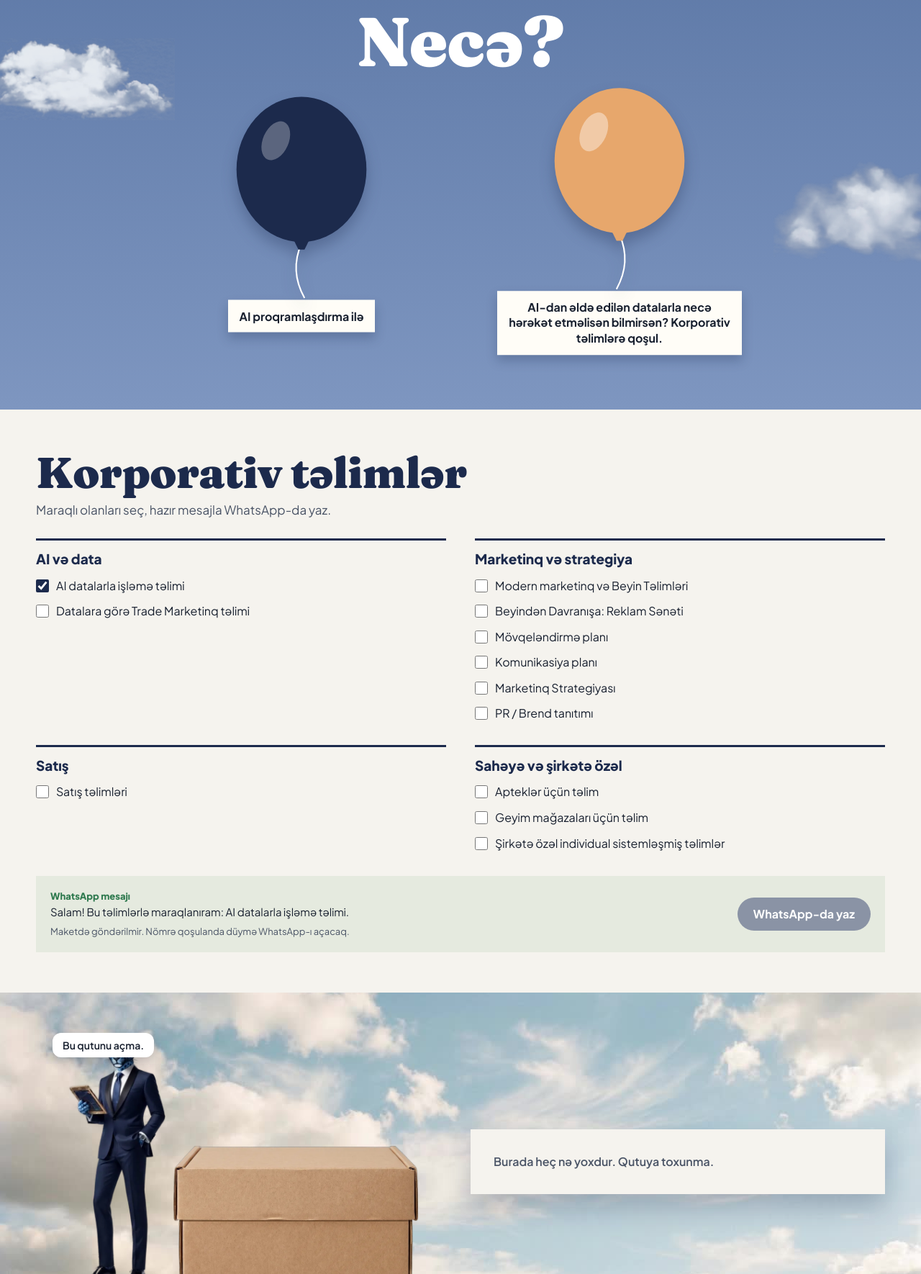
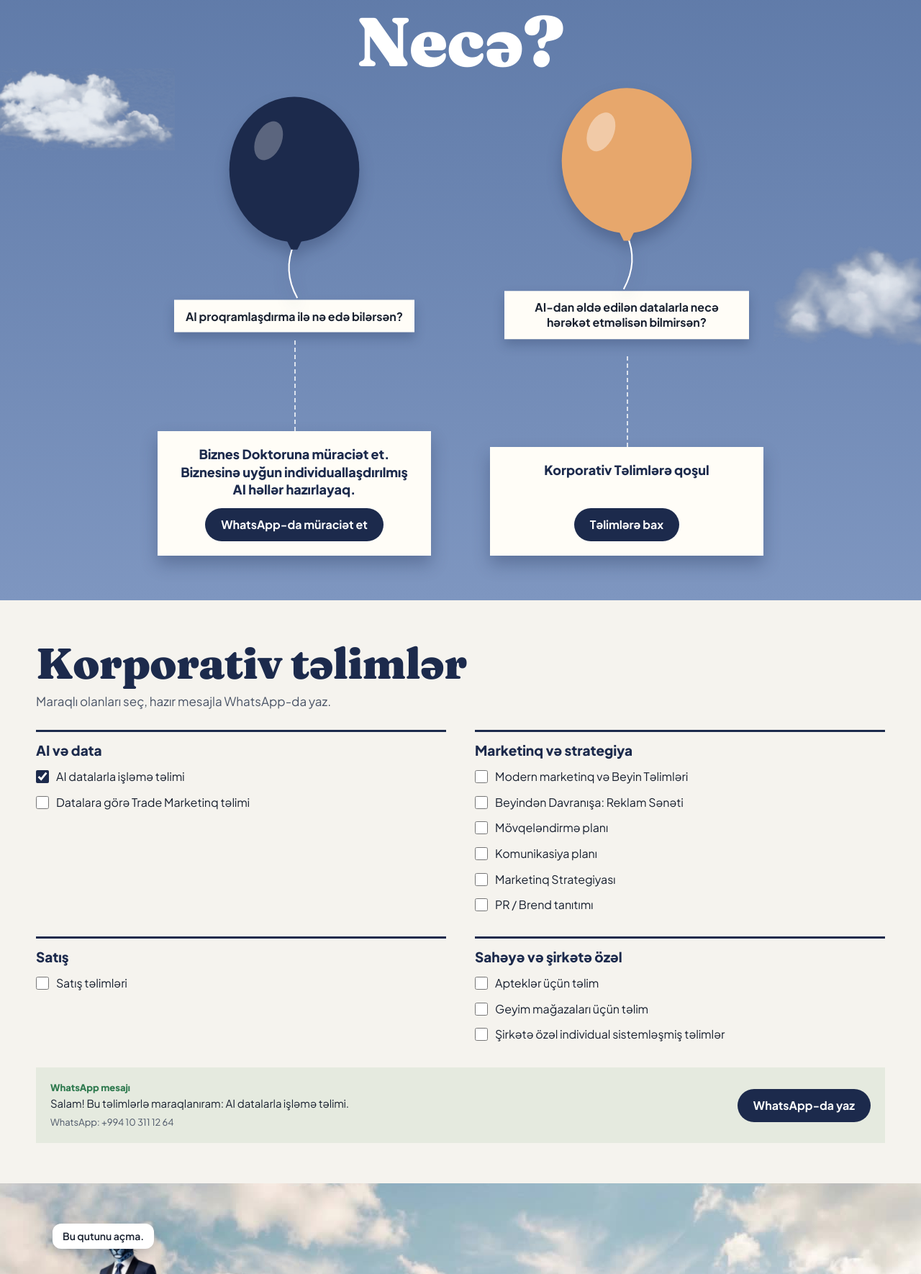
Before and after one commit to rashadoni/biznes-doktoru-maket, a plain HTML site: page index.html in a window 1280 px wide. Shown: the part 3440-5210 px from the top of the page at 72% size. Drawn offline with Linux system fonts and the light colour scheme.

Commit message:
Макет: услуги, шары и WhatsApp по ответу заказчика
Co-Authored-By: Claude Opus 5.5 <noreply@anthropic.com>

```diff
--- a/index.html
+++ b/index.html
@@ -239,15 +239,20 @@ table.price { width: 100%; border-collapse: collapse; background: #fff; font-siz
 /* balloons */
 .nece { position: relative; overflow: hidden; background: linear-gradient(180deg, var(--sky-deep), var(--sky)); padding-block: 54px 62px; color: #fff; }
 .nece h2 { color: #fff; text-align: center; font-size: clamp(46px, 8vw, 96px); }
-.ballons { position: relative; z-index: 2; display: grid; grid-template-columns: repeat(2, minmax(0, 1fr)); gap: 24px; max-width: 860px; margin: 26px auto 0; }
+.ballons { position: relative; z-index: 2; display: grid; grid-template-columns: repeat(2, minmax(0, 1fr)); gap: 24px; max-width: 900px; margin: 26px auto 0; }
+.bcol { --gap: clamp(76px, 17vh, 150px); min-width: 0; display: flex; flex-direction: column; align-items: center; }
+.answer { position: relative; margin-top: var(--gap); width: 100%; max-width: 380px; flex: 1; display: flex; flex-direction: column; align-items: center; justify-content: space-between; gap: 14px; padding: 20px; text-align: center; color: var(--ink); background: #fffdf7; box-shadow: 0 12px 22px rgba(25,40,75,.3); scroll-margin-top: calc(var(--bar) + 150px); transition: opacity .6s, transform .6s; }
+.answer::before { content: ""; position: absolute; left: 50%; bottom: 100%; height: calc(var(--gap) - 10px); border-left: 2px dashed rgba(255,255,255,.75); }
+.answer.wait { opacity: 0; transform: translateY(28px); }
+.answer p { font-size: 18px; line-height: 1.35; font-weight: 800; color: var(--navy); text-wrap: balance; }
 .ballon { display: flex; flex-direction: column; align-items: center; text-decoration: none; color: var(--ink); animation: float 6s ease-in-out infinite; }
-.ballon:nth-child(2) { animation-delay: -2.6s; }
+.bcol:nth-child(2) .ballon { animation-delay: -2.6s; }
 @keyframes float { 50% { translate: 0 -14px; } }
 .ballon svg { width: clamp(130px, 19vw, 210px); height: auto; filter: drop-shadow(0 12px 10px rgba(25,40,75,.3)); transition: transform .25s; }
 .ballon:hover svg { transform: scale(1.05); }
 .ballon span { background: #fffdf7; padding: 12px 16px; font-weight: 700; line-height: 1.35; text-align: center; max-width: 340px; box-shadow: 0 8px 14px rgba(25,40,75,.25); }
 .nece img { position: absolute; pointer-events: none; opacity: .9; }
-@media (max-width: 560px) { .ballon span { font-size: 14px; padding: 10px; } }
+@media (max-width: 620px) { .ballons { grid-template-columns: minmax(0, 1fr); gap: 54px; } .bcol { --gap: 64px; } }
 
 /* trainings */
 .train { padding-block: 56px; background: var(--paper); }
@@ -383,14 +388,26 @@ footer { background: var(--navy); color: #c4cfe3; font-size: 14px; padding-block
   <div class="inner">
     <h2 class="big" id="h-how">Necə?</h2>
     <div class="ballons">
-      <a class="ballon" href="#telimler" data-group="0">
-        <svg viewBox="0 0 200 270" aria-hidden="true"><path d="M100 196 Q84 232 104 268" fill="none" stroke="#fff" stroke-width="2"/><ellipse cx="100" cy="98" rx="86" ry="96" fill="#1c2a4c"/><path d="M90 192 L110 192 L104 204 L96 204Z" fill="#1c2a4c"/><ellipse cx="66" cy="60" rx="17" ry="27" fill="#fff" opacity=".28" transform="rotate(24 66 60)"/></svg>
-        <span>AI proqramlaşdırma ilə</span>
-      </a>
-      <a class="ballon" href="#telimler" data-group="1">
-        <svg viewBox="0 0 200 270" aria-hidden="true"><path d="M100 196 Q116 232 96 268" fill="none" stroke="#fff" stroke-width="2"/><ellipse cx="100" cy="98" rx="86" ry="96" fill="#e7a76c"/><path d="M90 192 L110 192 L104 204 L96 204Z" fill="#e7a76c"/><ellipse cx="66" cy="60" rx="17" ry="27" fill="#fff" opacity=".4" transform="rotate(24 66 60)"/></svg>
-        <span>AI-dan əldə edilən datalarla necə hərəkət etməlisən bilmirsən? Korporativ təlimlərə qoşul.</span>
-      </a>
+      <div class="bcol">
+        <a class="ballon" href="#cavab-1">
+          <svg viewBox="0 0 200 270" aria-hidden="true"><path d="M100 196 Q84 232 104 268" fill="none" stroke="#fff" stroke-width="2"/><ellipse cx="100" cy="98" rx="86" ry="96" fill="#1c2a4c"/><path d="M90 192 L110 192 L104 204 L96 204Z" fill="#1c2a4c"/><ellipse cx="66" cy="60" rx="17" ry="27" fill="#fff" opacity=".28" transform="rotate(24 66 60)"/></svg>
+          <span>AI proqramlaşdırma ilə nə edə bilərsən?</span>
+        </a>
+        <div class="answer" id="cavab-1">
+          <p>Biznes Doktoruna müraciət et. Biznesinə uyğun individuallaşdırılmış AI həllər hazırlayaq.</p>
+          <a class="btn" id="wa-ai" href="https://wa.me/994103111264" target="_blank" rel="noopener">WhatsApp-da müraciət et</a>
+        </div>
+      </div>
+      <div class="bcol">
+        <a class="ballon" href="#cavab-2">
+          <svg viewBox="0 0 200 270" aria-hidden="true"><path d="M100 196 Q116 232 96 268" fill="none" stroke="#fff" stroke-width="2"/><ellipse cx="100" cy="98" rx="86" ry="96" fill="#e7a76c"/><path d="M90 192 L110 192 L104 204 L96 204Z" fill="#e7a76c"/><ellipse cx="66" cy="60" rx="17" ry="27" fill="#fff" opacity=".4" transform="rotate(24 66 60)"/></svg>
+          <span>AI-dan əldə edilən datalarla necə hərəkət etməlisən bilmirsən?</span>
+        </a>
+        <div class="answer" id="cavab-2">
+          <p>Korporativ Təlimlərə qoşul</p>
+          <a class="btn" href="#telimler">Təlimlərə bax</a>
+        </div>
+      </div>
     </div>
   </div>
 </section>
@@ -400,8 +417,8 @@ footer { background: var(--navy); color: #c4cfe3; font-size: 14px; padding-block
   <p class="lead">Maraqlı olanları seç, hazır mesajla WhatsApp-da yaz.</p>
   <div class="tgrid" id="tgrid"></div>
   <div class="wa">
-    <div><small>WhatsApp mesajı</small><p id="wa-text"></p><em>Maketdə göndərilmir. Nömrə qoşulanda düymə WhatsApp-ı açacaq.</em></div>
-    <button class="btn" type="button" aria-disabled="true">WhatsApp-da yaz</button>
+    <div><small>WhatsApp mesajı</small><p id="wa-text"></p><em>WhatsApp: +994 10 311 12 64</em></div>
+    <a class="btn" id="wa-train" href="https://wa.me/994103111264" target="_blank" rel="noopener">WhatsApp-da yaz</a>
   </div>
 </div></section>
 
@@ -441,8 +458,8 @@ footer { background: var(--navy); color: #c4cfe3; font-size: 14px; padding-block
 
 <dialog class="svc" id="svc" aria-labelledby="s-title">
   <h2 id="s-title"></h2><ul id="s-list"></ul>
-  <div class="wa"><div><small>WhatsApp mesajı</small><p id="s-wa"></p><em>Maketdə göndərilmir. Nömrə qoşulanda düymə WhatsApp-ı açacaq.</em></div></div>
-  <div class="acts"><button class="btn" type="button" aria-disabled="true">WhatsApp-da yaz</button><button class="btn ghost" type="button" id="s-close">Bağla</button></div>
+  <div class="wa"><div><small>WhatsApp mesajı</small><p id="s-wa"></p><em>WhatsApp: +994 10 311 12 64</em></div></div>
+  <div class="acts"><a class="btn" id="s-link" href="https://wa.me/994103111264" target="_blank" rel="noopener">WhatsApp-da yaz</a><button class="btn ghost" type="button" id="s-close">Bağla</button></div>
 </dialog>
 
 <script>
@@ -451,11 +468,12 @@ footer { background: var(--navy); color: #c4cfe3; font-size: 14px; padding-block
   var $$ = function (s, r) { return Array.prototype.slice.call((r || document).querySelectorAll(s)); };
   var calm = matchMedia('(prefers-reduced-motion: reduce)').matches;
   var esc = function (t) { var d = document.createElement('div'); d.textContent = t; return d.innerHTML; };
+  var waLink = function (t) { return 'https://wa.me/994103111264?text=' + encodeURIComponent(t); };
 
   /* doors */
   var SERVICES = {
-    0: { name: 'Ənənəvi Marketinq', list: ['A-dan Z-ə marketinq strategiyası', 'İnsightın tapılması', 'Komunikasiya planı', 'Mövqeləndirmə planı', 'Name, loqo, branding konsepti', 'Layihə yaradılması və icrası', 'Brend günləri', 'Brend təqdimatı', 'Trade marketinq', 'Brendə uyğun forum təşkili', 'Hədəf kütlə klubları: analar klubu, ustalar klubu'] },
-    1: { name: 'Rəqəmsal Marketinq', list: ['İnfluenser marketinq', 'Meta Ads', 'SEO'] }
+    0: { name: 'Ənənəvi Marketinq', list: ['A-dan Z-ə Marketinq Strategiyası', 'İnsightın tapılması', 'Komunikasiya planı', 'Mövqeləndirmə planı', 'Name, Loqo, branding konsept şəklində', 'Layihə yaradılması və icrası', 'Brend Təqdimatı', 'Brendə uyğun targetingdən ibarət forum təşkili', 'Hədəf kütlə klublarının yaradılması (analar klubu, ustalar klubu)'] },
+    1: { name: 'Rəqəmsal Marketinq', list: ['İnfluenser Marketinq', 'Meta Ads', 'SEO'] }
   };
   var svc = $('#svc');
   $$('.door').forEach(function (d) {
@@ -467,7 +485,8 @@ footer { background: var(--navy); color: #c4cfe3; font-size: 14px; padding-block
         var s = SERVICES[n];
         $('#s-title').textContent = s.name;
         $('#s-list').innerHTML = s.list.map(function (x) { return '<li>' + esc(x) + '</li>'; }).join('');
-        $('#s-wa').textContent = 'Salam! ' + s.name + ' xidmətləri ilə maraqlanıram.';
+        var txt = 'Salam! ' + s.name + ' xidmətləri ilə maraqlanıram.';
+        $('#s-wa').textContent = txt; $('#s-link').href = waLink(txt);
         svc.showModal();
       }, calm ? 0 : 720);
     });
@@ -670,15 +689,18 @@ footer { background: var(--navy); color: #c4cfe3; font-size: 14px; padding-block
   }).join('');
   function wa() {
     var v = $$('#tgrid input:checked').map(function (c) { return c.value; });
-    $('#wa-text').textContent = v.length ? 'Salam! Bu təlimlərlə maraqlanıram: ' + v.join(', ') + '.' : 'Salam! Korporativ təlimlərlə maraqlanıram.';
+    var txt = v.length ? 'Salam! Bu təlimlərlə maraqlanıram: ' + v.join(', ') + '.' : 'Salam! Korporativ təlimlərlə maraqlanıram.';
+    $('#wa-text').textContent = txt; $('#wa-train').href = waLink(txt);
   }
   $('#tgrid').addEventListener('change', wa); wa();
-  $$('.ballon').forEach(function (b) {
-    b.addEventListener('click', function () {
-      var g = $('.tgroup');
-      g.classList.add('flash'); setTimeout(function () { g.classList.remove('flash'); }, 1800);
-    });
-  });
+  $('#wa-ai').href = waLink('Salam! Biznesimə uyğun AI həlləri ilə maraqlanıram.');
+  var answers = $$('.answer');
+  if (!calm && 'IntersectionObserver' in window) {
+    var seen = new IntersectionObserver(function (list) {
+      list.forEach(function (e) { if (e.isIntersecting) { e.target.classList.remove('wait'); seen.unobserve(e.target); } });
+    }, { rootMargin: '0px 0px -8% 0px', threshold: .15 });
+    answers.forEach(function (x) { x.classList.add('wait'); seen.observe(x); });
+  }
 
   /* box */
   var bs = $('#qutu'), bx = $('#box');
```
